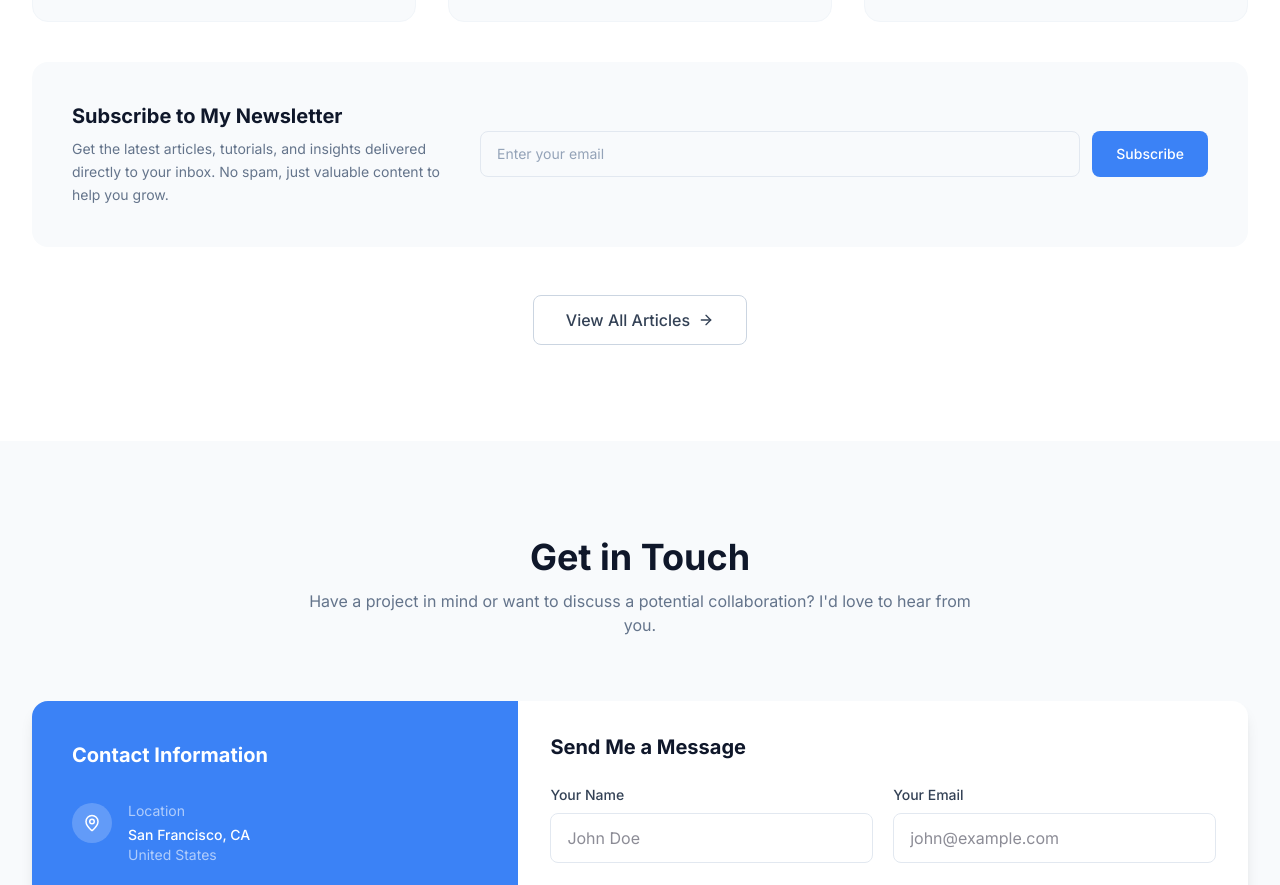
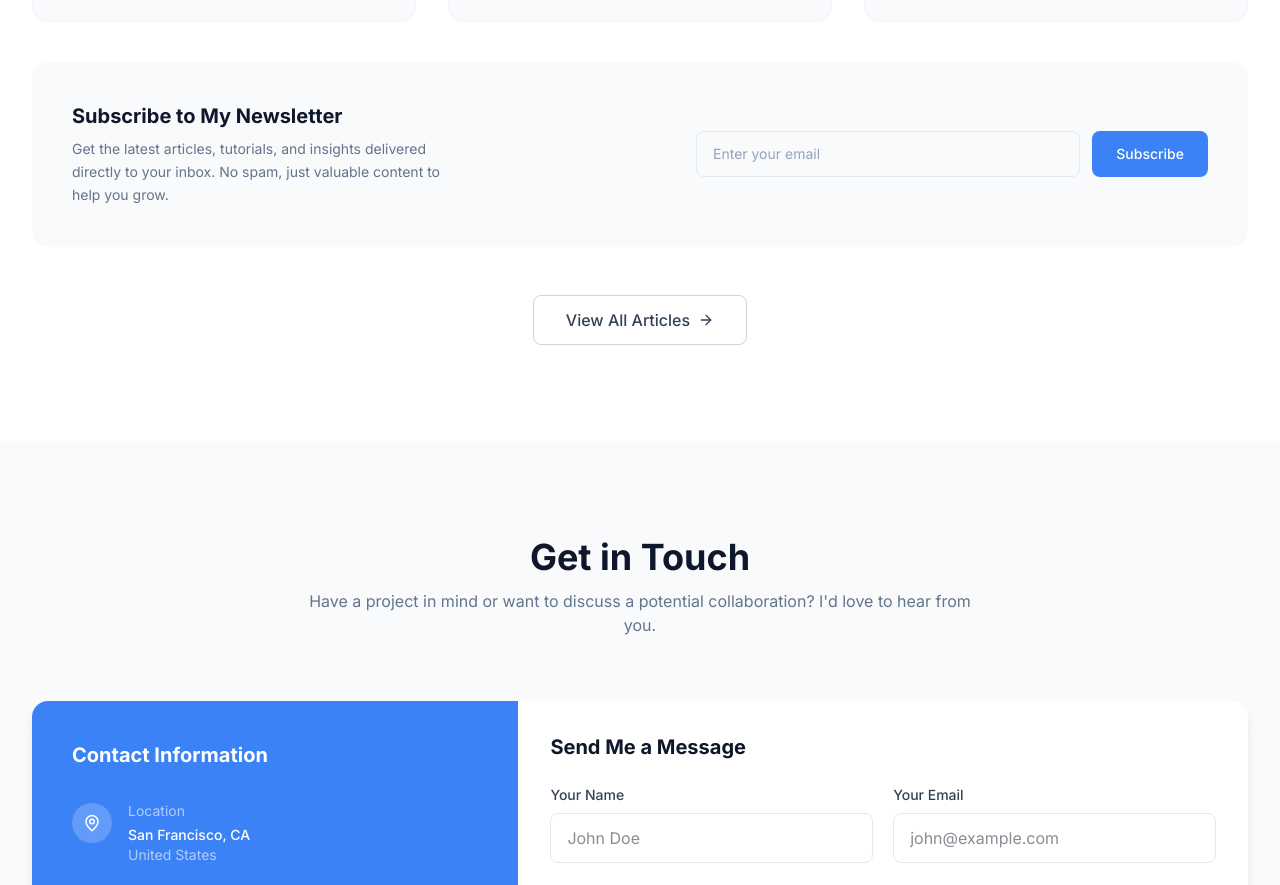
Before and after one commit to Joshua024/jac-portfolio, a Next.js app: page / in a window 1280 px wide. Shown: the part 5265-6150 px from the top of the page. Built offline with nearby package versions, Linux system fonts and the light colour scheme; no server answers; the database is empty.

Commit message:
Cap newsletter form width to md:max-w-lg

```diff
--- a/src/components/ArticleNewsletter.tsx
+++ b/src/components/ArticleNewsletter.tsx
@@ -36,7 +36,7 @@ export default function ArticleNewsletter({ heading, description }: ArticleNewsl
           <p className="text-primary font-medium text-sm">Thanks for subscribing!</p>
         </div>
       ) : (
-        <form onSubmit={handleSubmit} className="flex gap-3 flex-1">
+        <form onSubmit={handleSubmit} className="flex gap-3 flex-1 md:max-w-lg">
           <input
             type="email"
             value={email}
```
